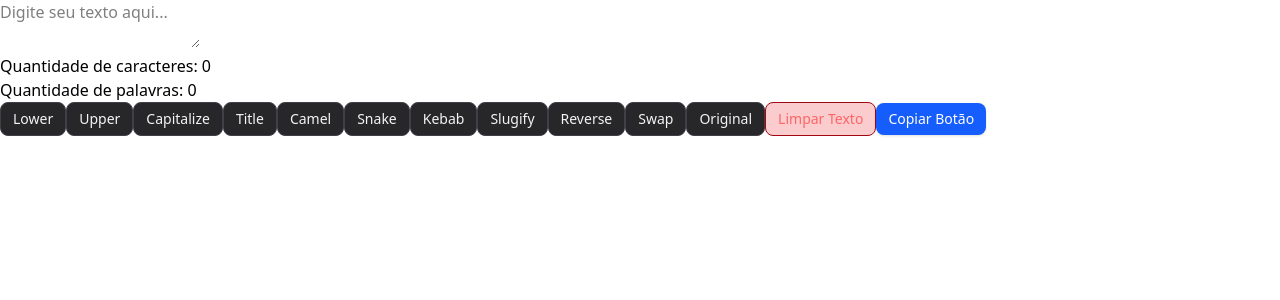
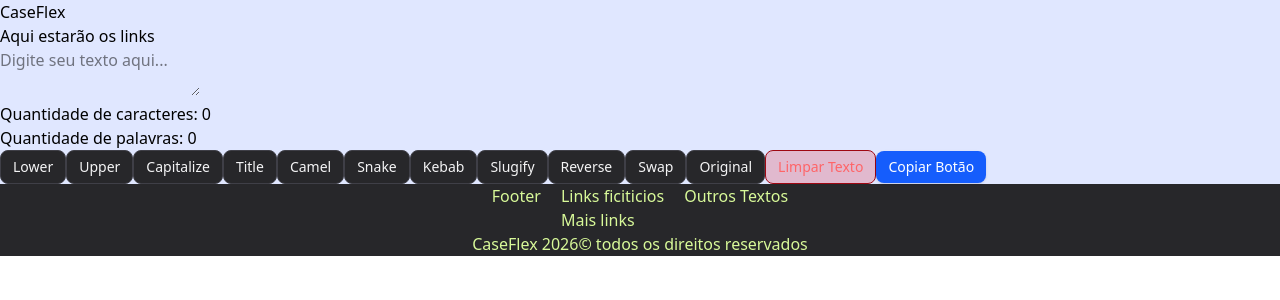
Before and after one commit to Thiago130126/case-flex, a Next.js app: page / in a window 1280 px wide. Shown: the top 300 px of the page. Built offline with nearby package versions, Linux system fonts and the light colour scheme.

Commit message:
Primeiras estilizações com tailwind css

```diff
--- a/components/Pages/Home.tsx
+++ b/components/Pages/Home.tsx
@@ -1,10 +1,18 @@
 import CaseSection from "../organisms/CaseSection";
-
+import Footer from "../organisms/Footer";
+import Header from "../organisms/Header";
 
 export default function HomePage(){
+
+    const home_page = 'bg-indigo-100'
+
     return (
-        <div>
+        <div className={`${home_page}`}>
+            <Header/>
+
             <CaseSection/>
+
+            <Footer/>
         </div>
     );
 }
--- a/components/organisms/Footer.tsx
+++ b/components/organisms/Footer.tsx
@@ -0,0 +1,24 @@
+export default function Footer(){
+    const footer_div = 'flex flex-col items-center text-lime-200 bg-zinc-800'
+    const section1 = 'flex flex-row gap-5'
+
+    return (
+        <div className={`${footer_div}`}>
+            <section className={`${section1}`}>
+                <h1>Footer</h1>
+                <div>
+                    <p>Links ficiticios</p>
+                    <p>Mais links</p>
+                </div>
+                <div>
+                    <p>Outros Textos</p>
+                </div>
+            </section>
+
+            <section>
+                CaseFlex 2026&copy; todos os direitos reservados
+            </section>
+
+        </div>
+    );
+}
--- a/components/organisms/Header.tsx
+++ b/components/organisms/Header.tsx
@@ -0,0 +1,14 @@
+import Link from "next/link";
+
+export default function Header(){
+
+    return(
+        <div>
+            <h1>CaseFlex</h1>
+
+            <div>
+                <p>Aqui estarão os links</p>
+            </div>
+        </div>
+    );
+}
```
Also changed, not shown: components/atoms/content/Logo.tsx (added), paleta_cores.txt.
